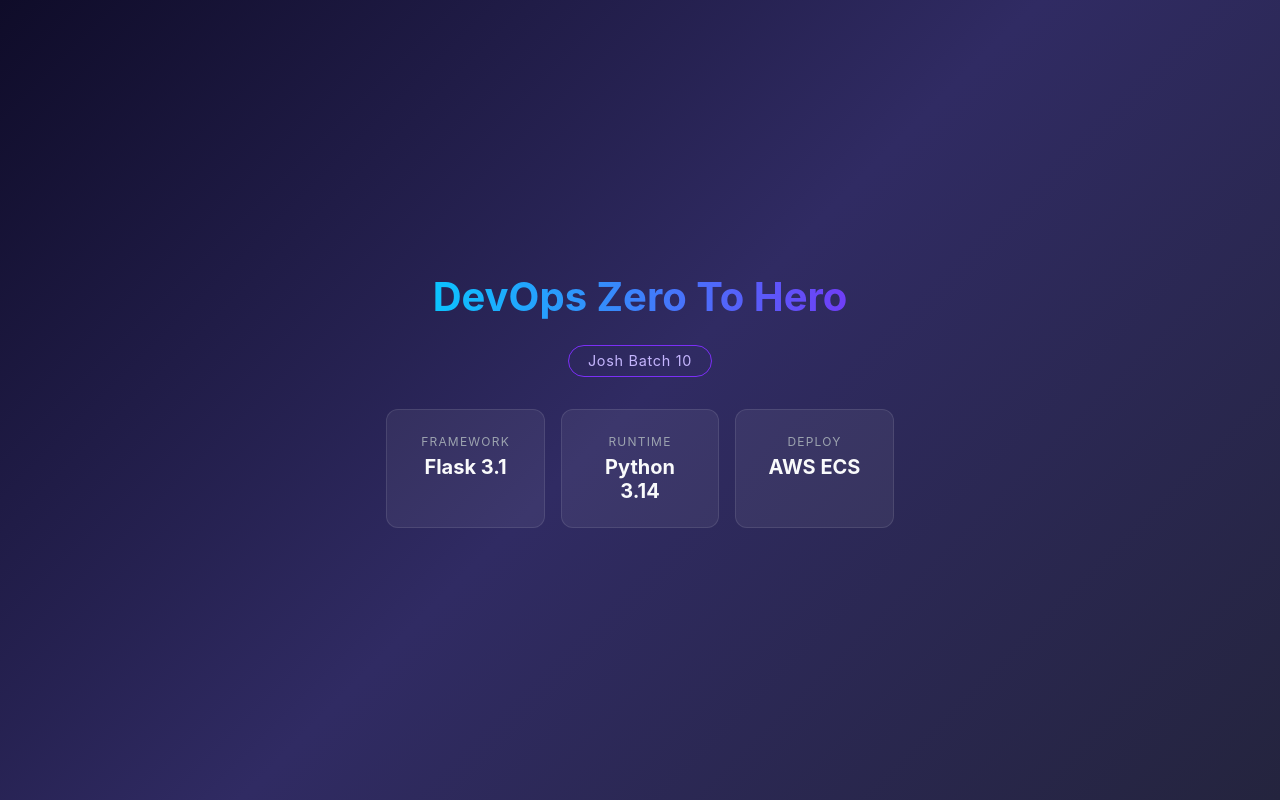
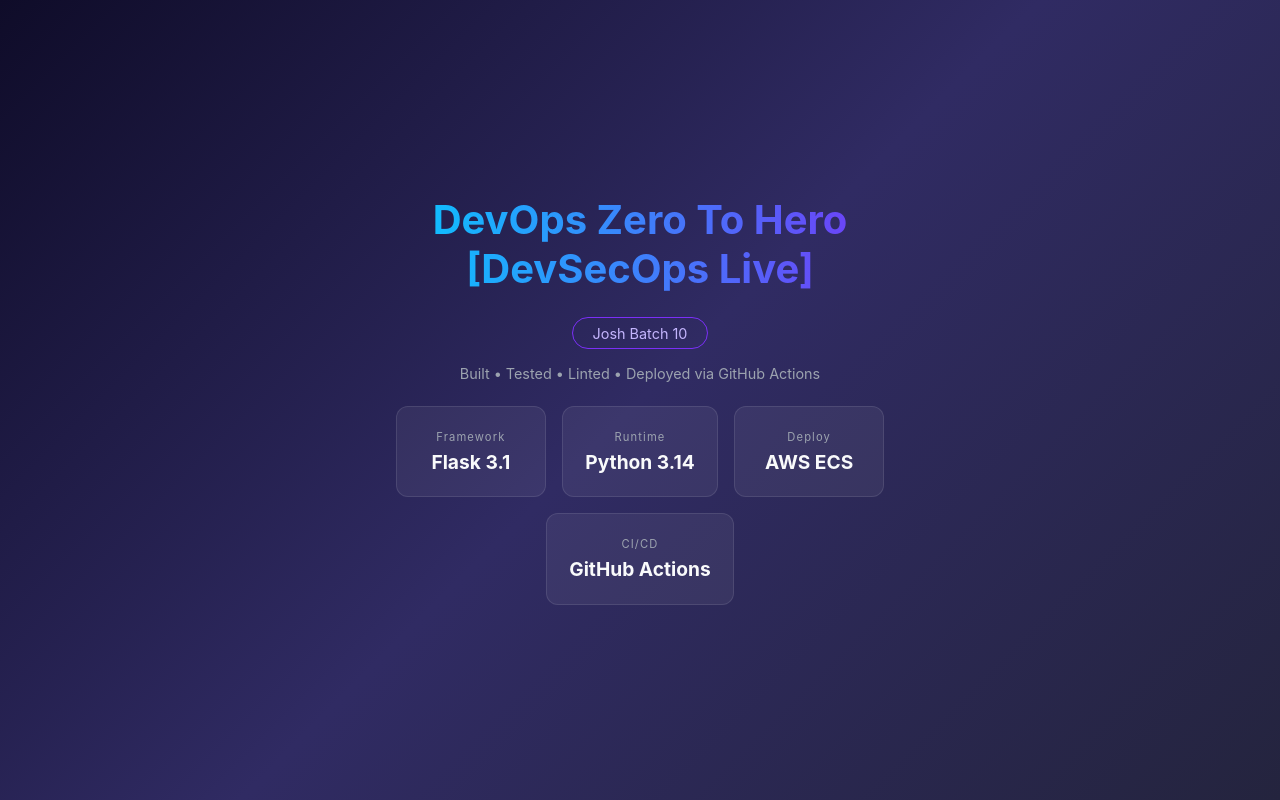
Before and after one commit to Shubhamb1/github-action-repo, a Flask app: page / in a window 1280 px wide. Run offline with Flask 3, Linux system fonts and the light colour scheme.

Commit message:
updated docker-compose.yml

```diff
--- a/docker-compose.yml
+++ b/docker-compose.yml
@@ -1,6 +1,6 @@
 services:
 
   web:
-    image: shubhambirle/github-actions-app:latest
+    image: ${DOCKERHUB_USER}/github-actions-app:${DOCKER_TAG}
     ports:
      - "80:80"
--- a/templates/index.html
+++ b/templates/index.html
@@ -4,85 +4,110 @@
 <meta charset="UTF-8">
 <meta name="viewport" content="width=device-width, initial-scale=1.0">
 <title>DevOps Zero To Hero</title>
+
 <style>
-        * { margin: 0; padding: 0; box-sizing: border-box; }
-        body {
-            min-height: 100vh;
-            display: flex;
-            align-items: center;
-            justify-content: center;
-            background: linear-gradient(135deg, #0f0c29, #302b63, #24243e);
-            font-family: -apple-system, BlinkMacSystemFont, "Segoe UI", Roboto, Helvetica, Arial, sans-serif;
-            color: #e0e0e0;
+*{margin:0;padding:0;box-sizing:border-box}
+
+body{
+min-height:100vh;
+display:flex;
+align-items:center;
+justify-content:center;
+background:linear-gradient(135deg,#0f0c29,#302b63,#24243e);
+font-family:-apple-system,BlinkMacSystemFont,"Segoe UI",Roboto;
+color:#e0e0e0
 }
-        .container {
-            text-align: center;
-            padding: 2rem;
-            max-width: 640px;
+
+.container{text-align:center;padding:2rem;max-width:640px}
+
+h1{
+font-size:2.5rem;
+background:linear-gradient(90deg,#00d2ff,#7b2ff7);
+-webkit-background-clip:text;
+-webkit-text-fill-color:transparent;
+margin-bottom:.5rem
 }
-        h1 {
-            font-size: 2.5rem;
-            margin-bottom: 0.5rem;
-            background: linear-gradient(90deg, #00d2ff, #7b2ff7);
-            -webkit-background-clip: text;
-            -webkit-text-fill-color: transparent;
+
+.badge{
+display:inline-block;
+margin:1rem 0;
+padding:.4rem 1.2rem;
+border:1px solid #7b2ff7;
+border-radius:999px;
+font-size:.9rem;
+color:#c4b5fd
 }
-        .badge {
-            display: inline-block;
-            margin: 1rem 0 2rem;
-            padding: 0.4rem 1.2rem;
-            border: 1px solid #7b2ff7;
-            border-radius: 999px;
-            font-size: 0.9rem;
-            color: #c4b5fd;
-            letter-spacing: 0.05em;
+
+.pipeline{
+margin-bottom:1.5rem;
+font-size:.9rem;
+color:#9ca3af
 }
-        .cards {
-            display: flex;
-            gap: 1rem;
-            justify-content: center;
-            flex-wrap: wrap;
+
+.cards{
+display:flex;
+gap:1rem;
+justify-content:center;
+flex-wrap:wrap
 }
-        .card {
-            background: rgba(255, 255, 255, 0.06);
-            border: 1px solid rgba(255, 255, 255, 0.1);
-            border-radius: 12px;
-            padding: 1.5rem 1.8rem;
-            min-width: 150px;
-            flex: 1;
+
+.card{
+background:rgba(255,255,255,.06);
+border:1px solid rgba(255,255,255,.1);
+border-radius:12px;
+padding:1.4rem;
+min-width:150px
 }
-        .card span {
-            display: block;
-            font-size: 0.75rem;
-            text-transform: uppercase;
-            letter-spacing: 0.1em;
-            color: #9ca3af;
-            margin-bottom: 0.4rem;
+
+.card span{
+display:block;
+font-size:.7rem;
+color:#9ca3af;
+margin-bottom:.4rem;
+letter-spacing:.1em
 }
-        .card strong {
-            font-size: 1.25rem;
-            color: #f9fafb;
+
+.card strong{
+font-size:1.2rem;
+color:#f9fafb
 }
 </style>
 </head>
+
 <body>
+
 <div class="container">
-        <h1>DevOps Zero To Hero</h1>
+
+<h1>DevOps Zero To Hero [DevSecOps Live]</h1>
 <div class="badge">Josh Batch 10</div>
+
+<div class="pipeline">
+Built • Tested • Linted • Deployed via GitHub Actions
+</div>
+
 <div class="cards">
 <div class="card">
 <span>Framework</span>
 <strong>Flask 3.1</strong>
 </div>
+
 <div class="card">
 <span>Runtime</span>
 <strong>Python 3.14</strong>
 </div>
+
 <div class="card">
 <span>Deploy</span>
 <strong>AWS ECS</strong>
 </div>
+
+<div class="card">
+<span>CI/CD</span>
+<strong>GitHub Actions</strong>
 </div>
 </div>
+
+</div>
+
 </body>
 </html>
```
Also changed, not shown: .github/workflows/deploy-app.yml. Lines whose indentation alone changed are shown as unchanged.
